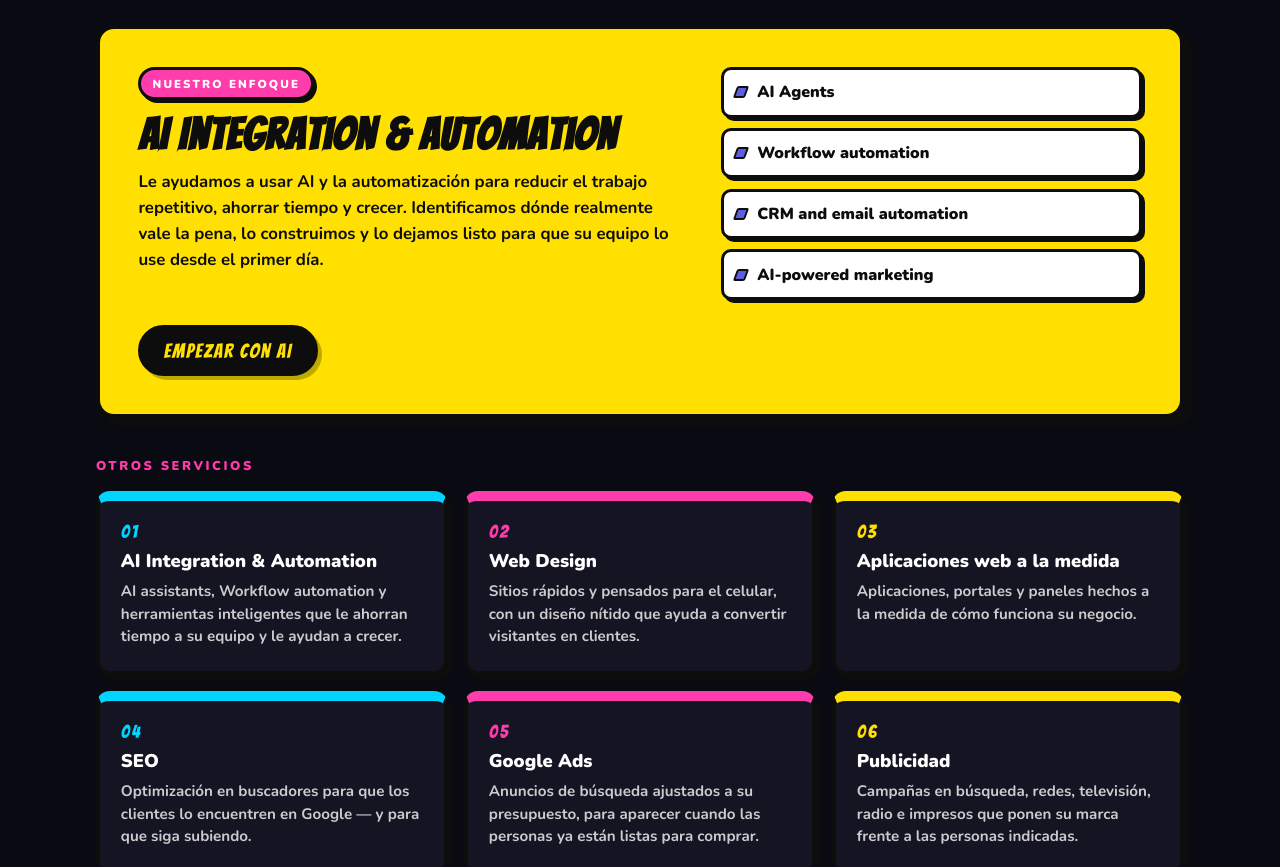
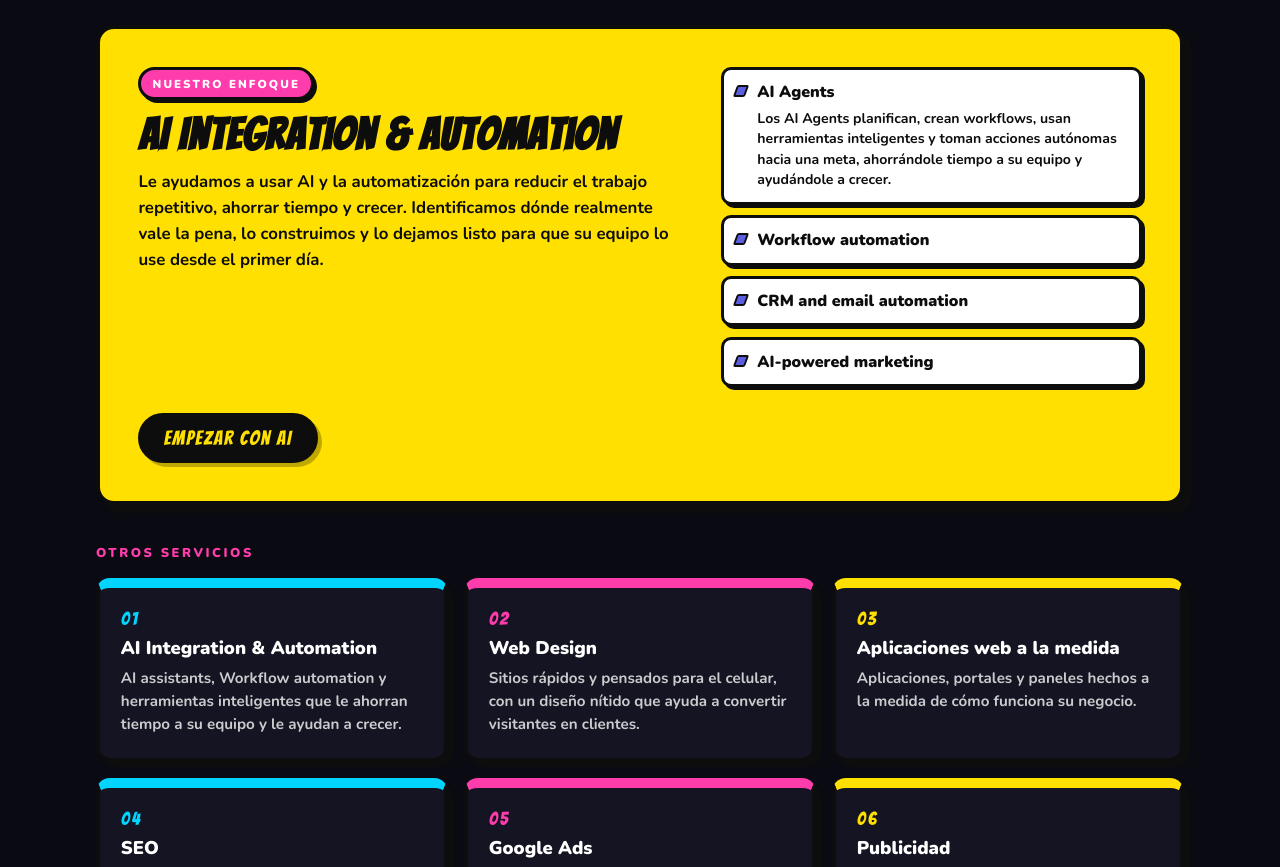
Before and after one commit to javiojo/ojomgwebsite, a plain HTML site: page index.html in a window 1280 px wide. Shown: the part 1268-2135 px from the top of the page. Drawn offline with nearby package versions, Linux system fonts and the light colour scheme.

Commit message:
Add the AI Agents description under the featured-list item.

```diff
--- a/index.html
+++ b/index.html
@@ -427,13 +427,23 @@
       content: "";
       position: absolute;
       left: 0.7rem;
-      top: 50%;
+      top: 0.95rem;
       width: 0.75rem;
       height: 0.75rem;
       border-radius: 2px;
       background: var(--blue);
-      transform: translateY(-50%) skewX(-20deg);
+      transform: skewX(-20deg);
       border: 2px solid var(--ink);
+    }
+    .feature-list .bullet-desc {
+      display: block;
+      margin-top: 0.35rem;
+      font-weight: 700;
+      font-size: 0.88rem;
+      line-height: 1.45;
+    }
+    @media (max-width: 520px) {
+      .feature-list .bullet-desc { font-size: 0.84rem; }
     }
     .btn-ink {
       display: inline-block;
@@ -709,7 +719,10 @@
             <p class="feature-copy" data-i18n="aiCopy">Le ayudamos a usar AI y la automatización para reducir el trabajo repetitivo, ahorrar tiempo y crecer. Identificamos dónde realmente vale la pena, lo construimos y lo dejamos listo para que su equipo lo use desde el primer día.</p>
           </div>
           <ul class="feature-list">
-            <li data-i18n="aiBullet1">AI Agents</li>
+            <li>
+              <span data-i18n="aiBullet1">AI Agents</span>
+              <span class="bullet-desc" data-i18n="aiBullet1d">Los AI Agents planifican, crean workflows, usan herramientas inteligentes y toman acciones autónomas hacia una meta, ahorrándole tiempo a su equipo y ayudándole a crecer.</span>
+            </li>
             <li data-i18n="aiBullet2">Workflow automation</li>
             <li data-i18n="aiBullet3">CRM and email automation</li>
             <li data-i18n="aiBullet4">AI-powered marketing</li>
@@ -803,6 +816,7 @@
         aiTitle: "AI Integration &amp; Automation",
         aiCopy: "We help you use AI and automation to cut busywork, save time and grow. We find where it will actually pay off, then build it and set it up so your team can use it from day one.",
         aiBullet1: "AI Agents",
+        aiBullet1d: "AI Agents plan, create workflows, use smart tools, and take autonomous actions toward a goal, saving your team time and helping you grow.",
         aiBullet2: "Workflow automation",
         aiBullet3: "CRM and email automation",
         aiBullet4: "AI-powered marketing",
@@ -858,6 +872,7 @@
         aiTitle: "AI Integration &amp; Automation",
         aiCopy: "Le ayudamos a usar AI y la automatización para reducir el trabajo repetitivo, ahorrar tiempo y crecer. Identificamos dónde realmente vale la pena, lo construimos y lo dejamos listo para que su equipo lo use desde el primer día.",
         aiBullet1: "AI Agents",
+        aiBullet1d: "Los AI Agents planifican, crean workflows, usan herramientas inteligentes y toman acciones autónomas hacia una meta, ahorrándole tiempo a su equipo y ayudándole a crecer.",
         aiBullet2: "Workflow automation",
         aiBullet3: "CRM and email automation",
         aiBullet4: "AI-powered marketing",
```
